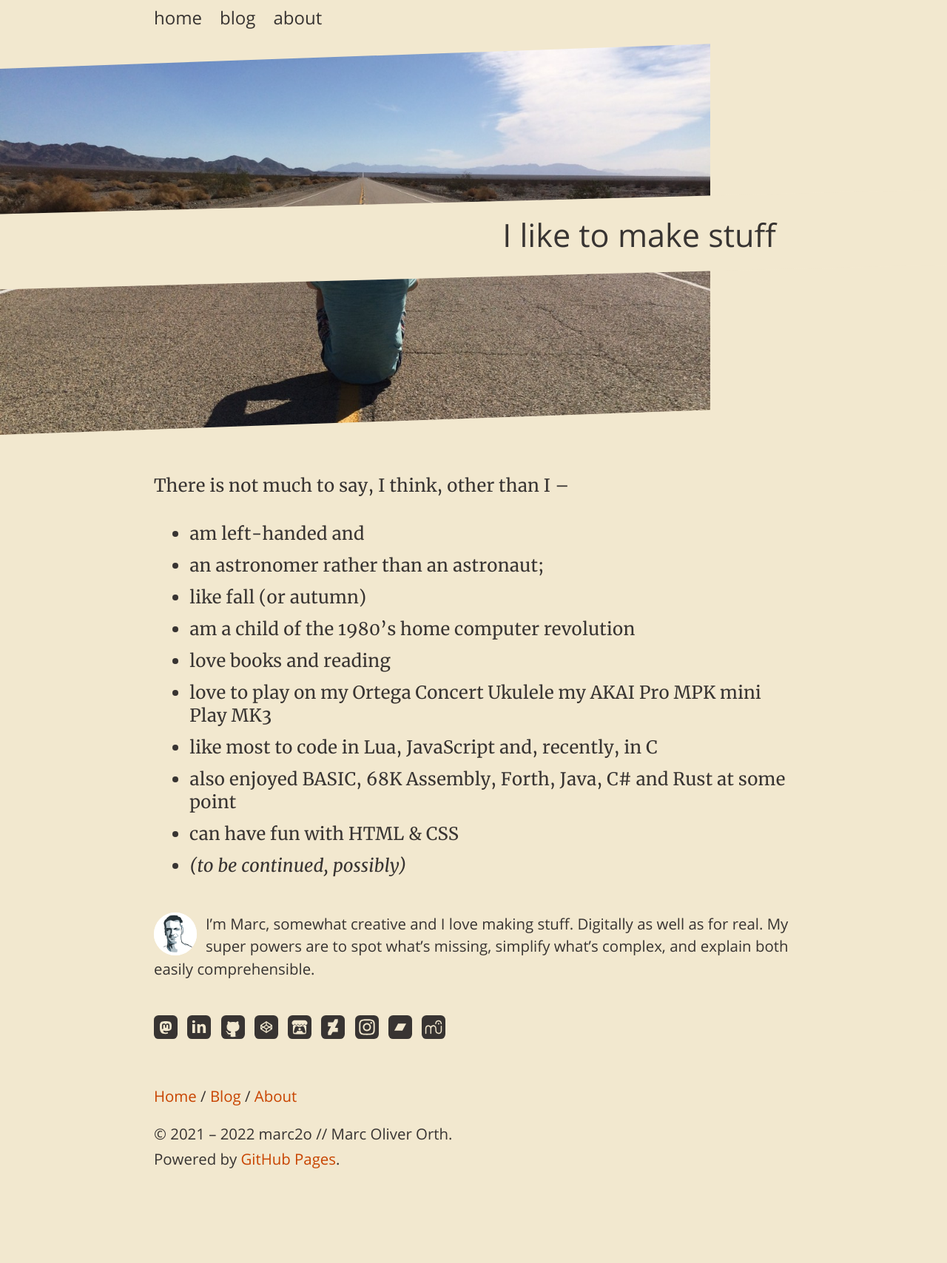
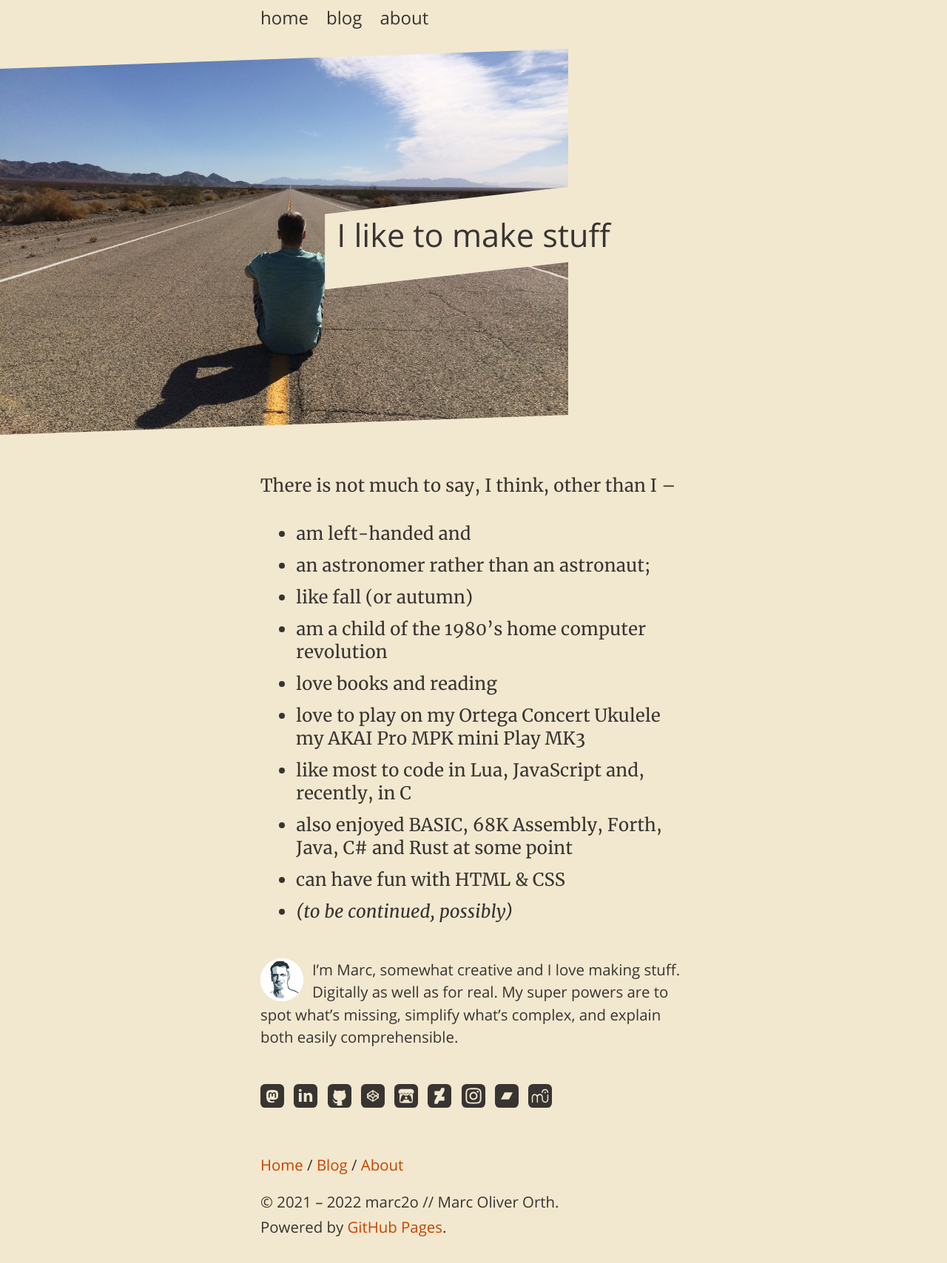
Before and after one commit to marc2o/marc2o.github.io, a Jekyll site: the page built from about.md, in a window 1280 px wide. Shown: the whole page at 74% size. Built offline with Jekyll 4.4.1, drawn with Linux system fonts in a browser that asks for light colours; before the commit the page ends 1616 px from its top, so only the background shows below that.

Commit message:
Update article.css

```diff
--- a/assets/css/article.css
+++ b/assets/css/article.css
@@ -2,8 +2,8 @@
 	--code-font: 'FiraCode';
 	--flow-font: 'Merriweather';
 	--spot-font: 'Open Sans';
-	--inner-width: 36em;
-	--outer-width: 40em;
+	--outer-width: 48rem;
+	--inner-width: 36rem;
 }
 /*! minireset.css v0.0.6 | MIT License | github.com/jgthms/minireset.css */
 html,
@@ -235,7 +235,7 @@
 
 header>h1 {
 	display: block;
-	width: var(--outer-width);
+	max-width: var(--outer-width);
 	font-size: 180%;
 	line-height: 140%;
 	text-align: center;
```
